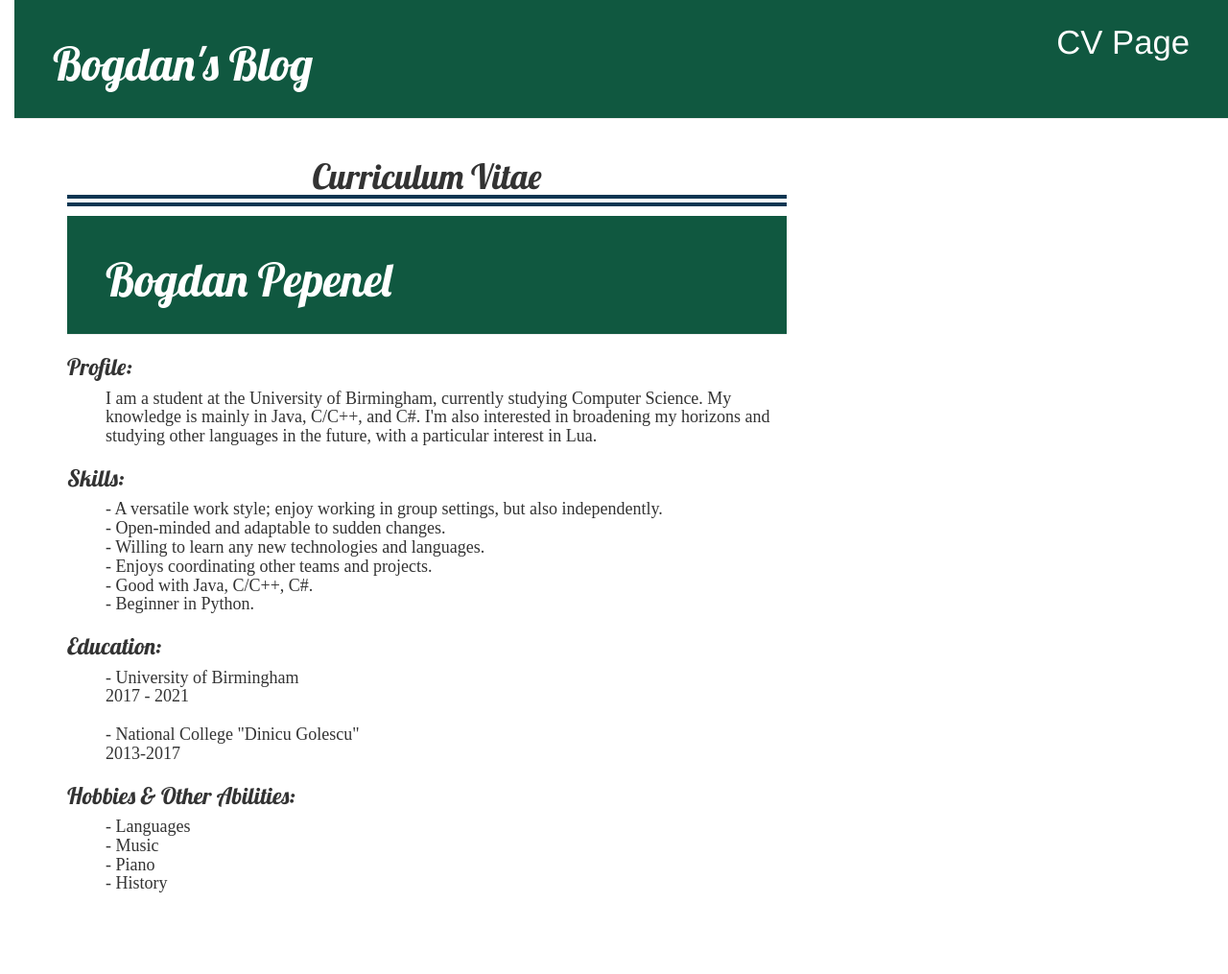
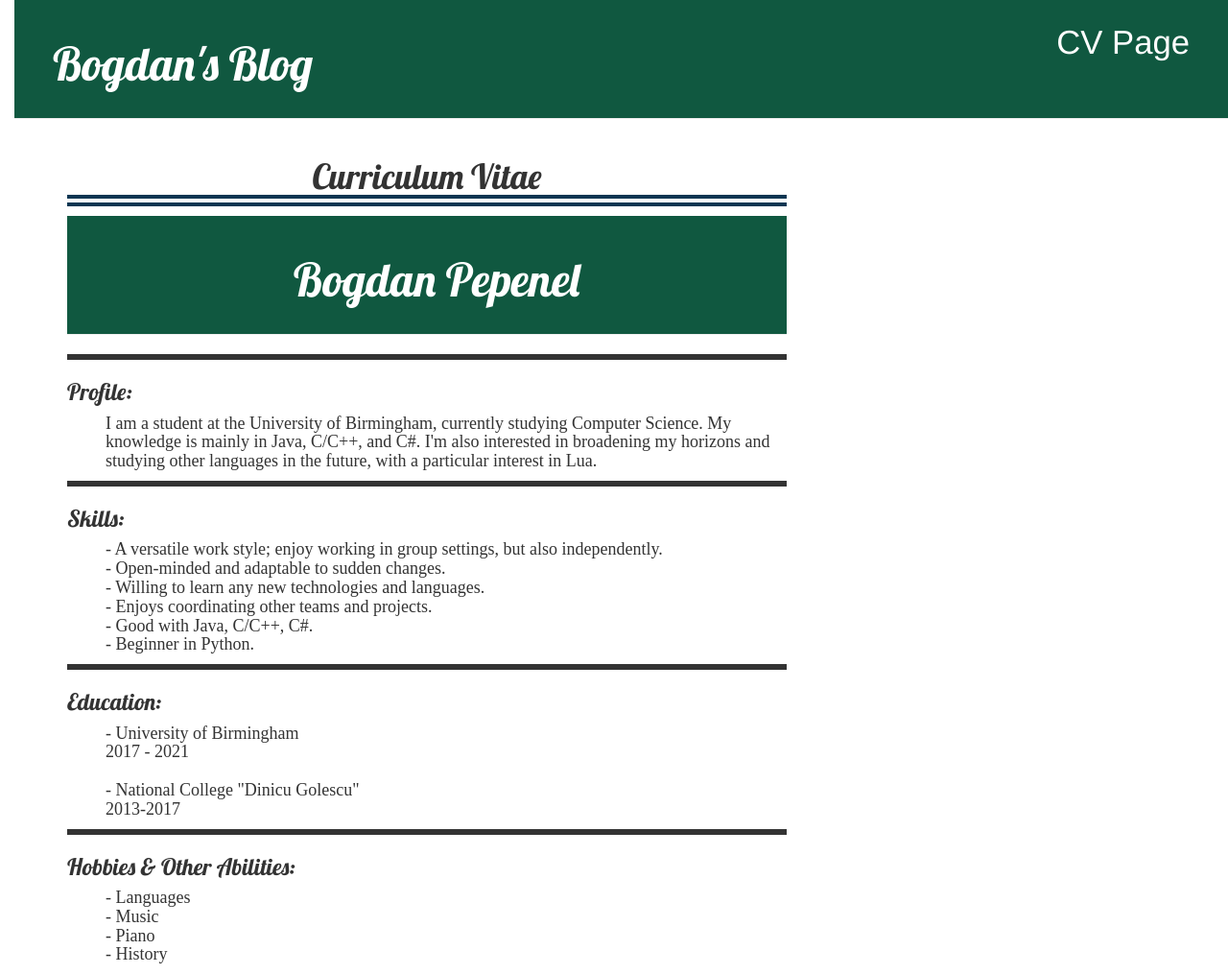
Before and after one commit to ekaild/BridgingCoursework, a Django app: page /cv in a window 1280 px wide. Shown: the whole page at 96% size. Before the commit the page ends 930 px from the top, so only its background shows below. Run offline with Django 3.2, Linux system fonts and the light colour scheme; data comes from the database, SQL or seed files in the repository; both versions use the stored data as it was after the commit; some libraries are stand-ins or nearby versions.

Commit message:
CSS improvements

```diff
--- a/cv/templates/cv/cv.html
+++ b/cv/templates/cv/cv.html
@@ -8,16 +8,21 @@
             {% endif %}
 		</h1>
 		<div class="page-header">
-			<h1><a href="\">Bogdan Pepenel</a></h1>
+			<h1 style="text-align: center"><a href="\">Bogdan Pepenel</a></h1>
 		</div>
 
+        <style>p.solid {border-style: solid;}</style>
         {% for trait in traits %}
-            <div class = "trait">
+            <div class="trait">
+                <p class="solid">
                 {% if user.is_authenticated %}
                     <a class="btn btn-default" href="{% url 'cv_edit' pk=trait.pk %}">Edit <span class="glyphicon glyphicon-pencil"></span></a>
                 {% endif %}
                     <h3>{{trait.title}}:</h3>
+
                     <p><h4 style="font-family:'Times New Roman', Times, serif"><ul>{{trait.text|linebreaksbr }}</ul></h4></p>
+
+                    </p>
             </div>
         {% endfor %}
     {% endblock %}
```
Also changed, not shown: db.sqlite3.
